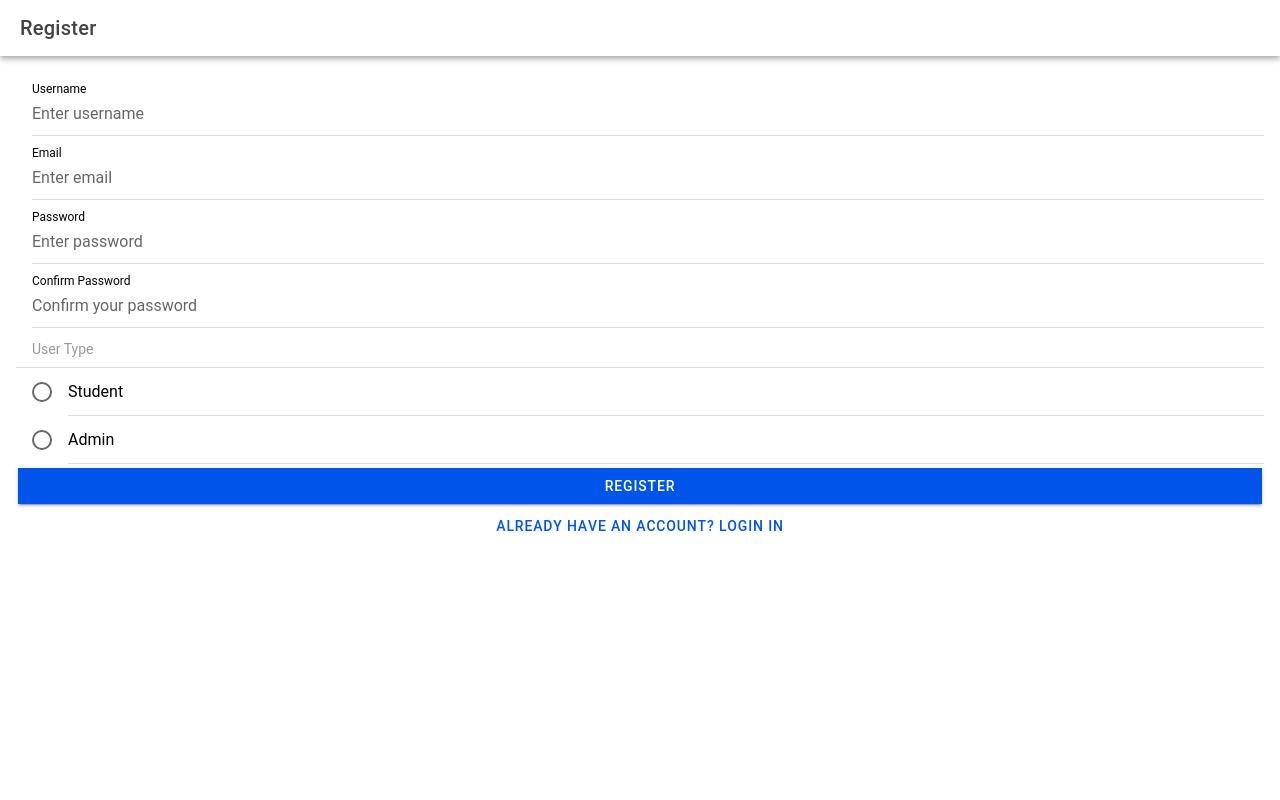
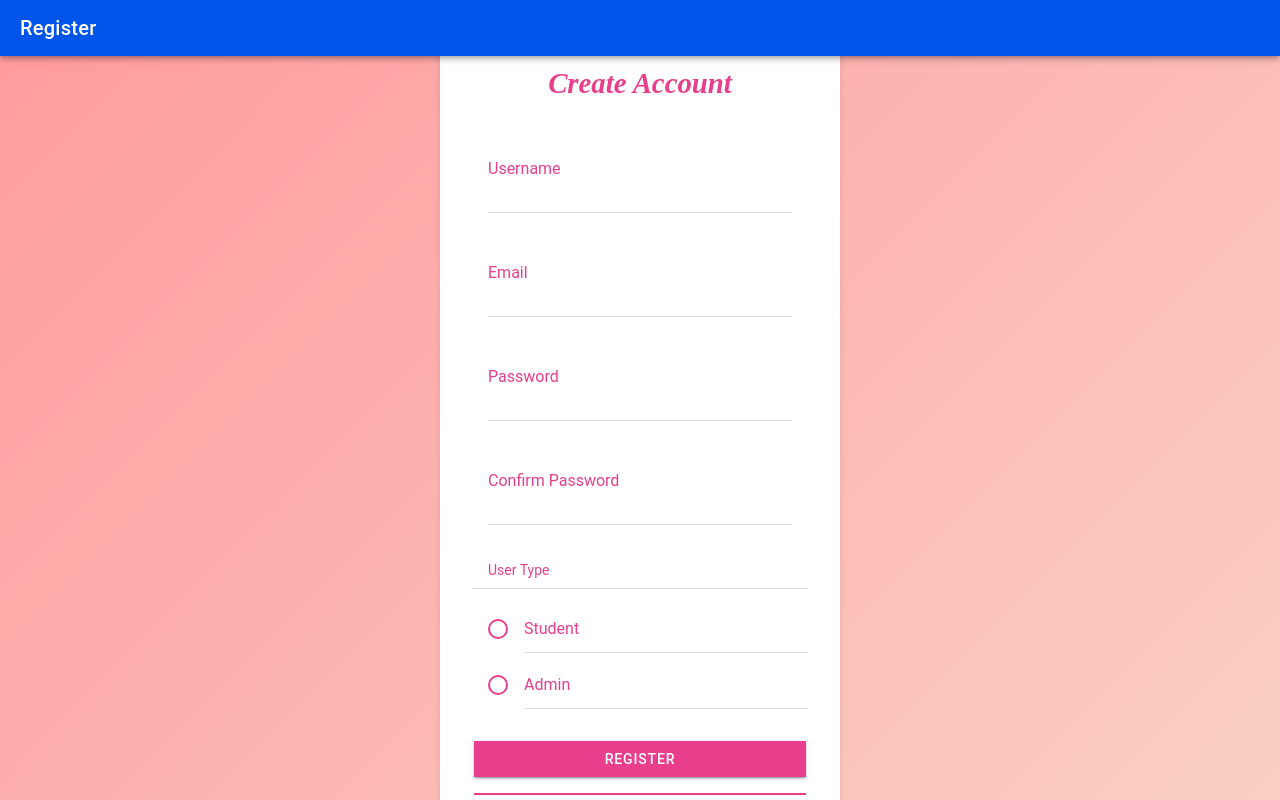
Before and after one commit to SarahSuyat/CrimpTask, a React (Vite) app: page /register in a window 1280 px wide. Built offline with nearby package versions, Linux system fonts and the light colour scheme; no server answers.

Commit message:
changes its design

```diff
--- a/src/pages/Login.tsx
+++ b/src/pages/Login.tsx
@@ -72,32 +72,111 @@ const Login: React.FC = () => {
   return (
     <IonPage>
       <IonHeader>
-        <IonToolbar>
+        <IonToolbar color="primary">
           <IonTitle>Login</IonTitle>
         </IonToolbar>
       </IonHeader>
-      <IonContent className="ion-padding">
-        <IonItem>
-          <IonLabel position="floating">Email</IonLabel>
+      <IonContent className="ion-padding" style={{
+        '--background': 'linear-gradient(135deg, #ff9a9e 0%, #fad0c4 100%)',
+        display: 'flex',
+        alignItems: 'center',
+        justifyContent: 'center',
+        height: '100vh',
+        width: '100%',
+        position: 'absolute',
+        top: 0,
+        left: 0
+      }}>
+        <div style={{
+          backgroundColor: 'white',
+          padding: '2rem',
+          borderRadius: '15px',
+          boxShadow: '0 4px 6px rgba(0, 0, 0, 0.1)',
+          width: '90%',
+          maxWidth: '400px',
+          margin: 'auto',
+          position: 'relative'
+        }}>
+          <h2 style={{
+            textAlign: 'center',
+            color: '#e83e8c',
+            marginBottom: '2rem',
+            fontSize: '1.8rem',
+            fontFamily: 'cursive',
+            fontWeight: 'bold',
+            fontStyle: 'italic'
+          }}>Welcome Back</h2>
+
+          <IonItem style={{
+            '--background': 'transparent',
+            marginBottom: '1rem',
+            padding: '0.5rem 0',
+            '--padding-start': '1rem',
+            '--padding-end': '1rem'
+          }}>
+            <IonLabel position="floating" style={{
+              color: '#e83e8c',
+              marginBottom: '0.5rem',
+              fontSize: '1rem'
+            }}>Email</IonLabel>
             <IonInput
               value={email}
               onIonChange={(e) => setEmail(e.detail.value!)}
-            placeholder="Enter email"
+              placeholder=" "
               type="email"
+              style={{
+                '--padding-start': '0',
+                '--color': 'black'
+              }}
             />
           </IonItem>
-        <IonItem>
-          <IonLabel position="floating">Password</IonLabel>
+
+          <IonItem style={{
+            '--background': 'transparent',
+            marginBottom: '2rem',
+            padding: '0.5rem 0',
+            '--padding-start': '1rem',
+            '--padding-end': '1rem'
+          }}>
+            <IonLabel position="floating" style={{
+              color: '#e83e8c',
+              marginBottom: '0.5rem',
+              fontSize: '1rem'
+            }}>Password</IonLabel>
             <IonInput
               value={password}
               onIonChange={(e) => setPassword(e.detail.value!)}
-            placeholder="Enter password"
+              placeholder=" "
               type="password"
+              style={{
+                '--padding-start': '0',
+                '--color': 'black'
+              }}
             />
           </IonItem>
 
-        <IonButton expand="full" onClick={doLogin}>
+          <IonButton
+            expand="full"
+            onClick={doLogin}
+            style={{
+              '--background': '#e83e8c',
+              '--background-hover': '#d63384',
+              marginBottom: '1rem'
+            }}
+          >
             Login
+          </IonButton>
+
+          <IonButton
+            onClick={goToRegister}
+            expand="full"
+            fill="outline"
+            style={{
+              '--color': '#e83e8c',
+              '--border-color': '#e83e8c'
+            }}
+          >
+            Don't have an account? Register
           </IonButton>
 
           <IonToast
@@ -107,10 +186,6 @@ const Login: React.FC = () => {
             onDidDismiss={() => setShowToast(false)}
           />
 
-        <IonButton onClick={goToRegister} expand="full">
-          Don't have an account? Register
-        </IonButton>
-
           <IonAlert
             isOpen={showAlert}
             onDidDismiss={() => setShowAlert(false)}
@@ -118,6 +193,7 @@ const Login: React.FC = () => {
             message={alertMessage}
             buttons={["OK"]}
           />
+        </div>
       </IonContent>
     </IonPage>
   );
--- a/src/pages/Register.tsx
+++ b/src/pages/Register.tsx
@@ -81,64 +81,183 @@ const Register: React.FC = () => {
   return (
     <IonPage>
       <IonHeader>
-        <IonToolbar>
+        <IonToolbar color="primary">
           <IonTitle>Register</IonTitle>
         </IonToolbar>
       </IonHeader>
-      <IonContent className="ion-padding">
-        <IonItem>
-          <IonLabel position="stacked">Username</IonLabel>
+      <IonContent className="ion-padding" style={{
+        '--background': 'linear-gradient(135deg, #ff9a9e 0%, #fad0c4 100%)',
+        display: 'flex',
+        alignItems: 'center',
+        justifyContent: 'center',
+        height: '100vh',
+        width: '100%',
+        position: 'absolute',
+        top: 0,
+        left: 0
+      }}>
+        <div style={{
+          backgroundColor: 'white',
+          padding: '2rem',
+          borderRadius: '15px',
+          boxShadow: '0 4px 6px rgba(0, 0, 0, 0.1)',
+          width: '90%',
+          maxWidth: '400px',
+          margin: 'auto',
+          position: 'relative'
+        }}>
+          <h2 style={{
+            textAlign: 'center',
+            color: '#e83e8c',
+            marginBottom: '2rem',
+            fontSize: '1.8rem',
+            fontFamily: 'cursive',
+            fontWeight: 'bold',
+            fontStyle: 'italic'
+          }}>Create Account</h2>
+
+          <IonItem style={{
+            '--background': 'transparent',
+            marginBottom: '1rem',
+            padding: '0.5rem 0',
+            '--padding-start': '1rem',
+            '--padding-end': '1rem'
+          }}>
+            <IonLabel position="floating" style={{
+              color: '#e83e8c',
+              marginBottom: '0.5rem',
+              fontSize: '1rem'
+            }}>Username</IonLabel>
             <IonInput
               value={username}
               onIonChange={(e) => setUsername(e.detail.value!)}
-            placeholder="Enter username"
+              placeholder=" "
+              style={{
+                '--padding-start': '0',
+                '--color': 'black'
+              }}
             />
           </IonItem>
 
-        <IonItem>
-          <IonLabel position="stacked">Email</IonLabel>
+          <IonItem style={{
+            '--background': 'transparent',
+            marginBottom: '1rem',
+            padding: '0.5rem 0',
+            '--padding-start': '1rem',
+            '--padding-end': '1rem'
+          }}>
+            <IonLabel position="floating" style={{
+              color: '#e83e8c',
+              marginBottom: '0.5rem',
+              fontSize: '1rem'
+            }}>Email</IonLabel>
             <IonInput
               value={email}
               onIonChange={(e) => setEmail(e.detail.value!)}
-            placeholder="Enter email"
+              placeholder=" "
+              type="email"
+              style={{
+                '--padding-start': '0',
+                '--color': 'black'
+              }}
             />
           </IonItem>
 
-        <IonItem>
-          <IonLabel position="stacked">Password</IonLabel>
+          <IonItem style={{
+            '--background': 'transparent',
+            marginBottom: '1rem',
+            padding: '0.5rem 0',
+            '--padding-start': '1rem',
+            '--padding-end': '1rem'
+          }}>
+            <IonLabel position="floating" style={{
+              color: '#e83e8c',
+              marginBottom: '0.5rem',
+              fontSize: '1rem'
+            }}>Password</IonLabel>
             <IonInput
               type="password"
               value={password}
               onIonChange={(e) => setPassword(e.detail.value!)}
-            placeholder="Enter password"
+              placeholder=" "
+              style={{
+                '--padding-start': '0',
+                '--color': 'black'
+              }}
             />
           </IonItem>
 
-        <IonItem>
-          <IonLabel position="stacked">Confirm Password</IonLabel>
+          <IonItem style={{
+            '--background': 'transparent',
+            marginBottom: '1rem',
+            padding: '0.5rem 0',
+            '--padding-start': '1rem',
+            '--padding-end': '1rem'
+          }}>
+            <IonLabel position="floating" style={{
+              color: '#e83e8c',
+              marginBottom: '0.5rem',
+              fontSize: '1rem'
+            }}>Confirm Password</IonLabel>
             <IonInput
               type="password"
               value={confirmPassword}
               onIonChange={(e) => setConfirmPassword(e.detail.value!)}
-            placeholder="Confirm your password"
+              placeholder=" "
+              style={{
+                '--padding-start': '0',
+                '--color': 'black'
+              }}
             />
           </IonItem>
 
-        <IonItemDivider>
-          <IonLabel>User Type</IonLabel>
+          <IonItemDivider style={{
+            '--background': 'transparent',
+            marginBottom: '1rem'
+          }}>
+            <IonLabel style={{ color: '#e83e8c' }}>User Type</IonLabel>
           </IonItemDivider>
+
           <IonRadioGroup value={userType} onIonChange={(e) => setUserType(e.detail.value!)}>
-          <IonItem>
-            <IonLabel>Student</IonLabel>
-            <IonRadio slot="start" value="student" />
+            <IonItem style={{
+              '--background': 'transparent',
+              marginBottom: '0.5rem'
+            }}>
+              <IonLabel style={{ color: '#e83e8c' }}>Student</IonLabel>
+              <IonRadio slot="start" value="student" style={{ '--color': '#e83e8c' }} />
             </IonItem>
-          <IonItem>
-            <IonLabel>Admin</IonLabel>
-            <IonRadio slot="start" value="admin" />
+            <IonItem style={{
+              '--background': 'transparent',
+              marginBottom: '2rem'
+            }}>
+              <IonLabel style={{ color: '#e83e8c' }}>Admin</IonLabel>
+              <IonRadio slot="start" value="admin" style={{ '--color': '#e83e8c' }} />
             </IonItem>
           </IonRadioGroup>
 
-        <IonButton onClick={doRegister} expand="full">Register</IonButton>
+          <IonButton
+            onClick={doRegister}
+            expand="full"
+            style={{
+              '--background': '#e83e8c',
+              '--background-hover': '#d63384',
+              marginBottom: '1rem'
+            }}
+          >
+            Register
+          </IonButton>
+
+          <IonButton
+            routerLink="/CrimpTask"
+            expand="full"
+            fill="outline"
+            style={{
+              '--color': '#e83e8c',
+              '--border-color': '#e83e8c'
+            }}
+          >
+            Already have an account? Login
+          </IonButton>
 
           <IonToast
             isOpen={showToast}
@@ -147,10 +266,6 @@ const Register: React.FC = () => {
             onDidDismiss={() => setShowToast(false)}
           />
 
-        <IonButton routerLink="/CrimpTask" expand="full" fill="clear" shape='round'>
-                    Already have an account? Login in
-        </IonButton>
-
           <IonAlert
             isOpen={showAlert}
             onDidDismiss={() => setShowAlert(false)}
@@ -158,6 +273,7 @@ const Register: React.FC = () => {
             message={alertMessage}
             buttons={["OK"]}
           />
+        </div>
       </IonContent>
     </IonPage>
   );
```
Lines whose indentation alone changed are shown as unchanged.
